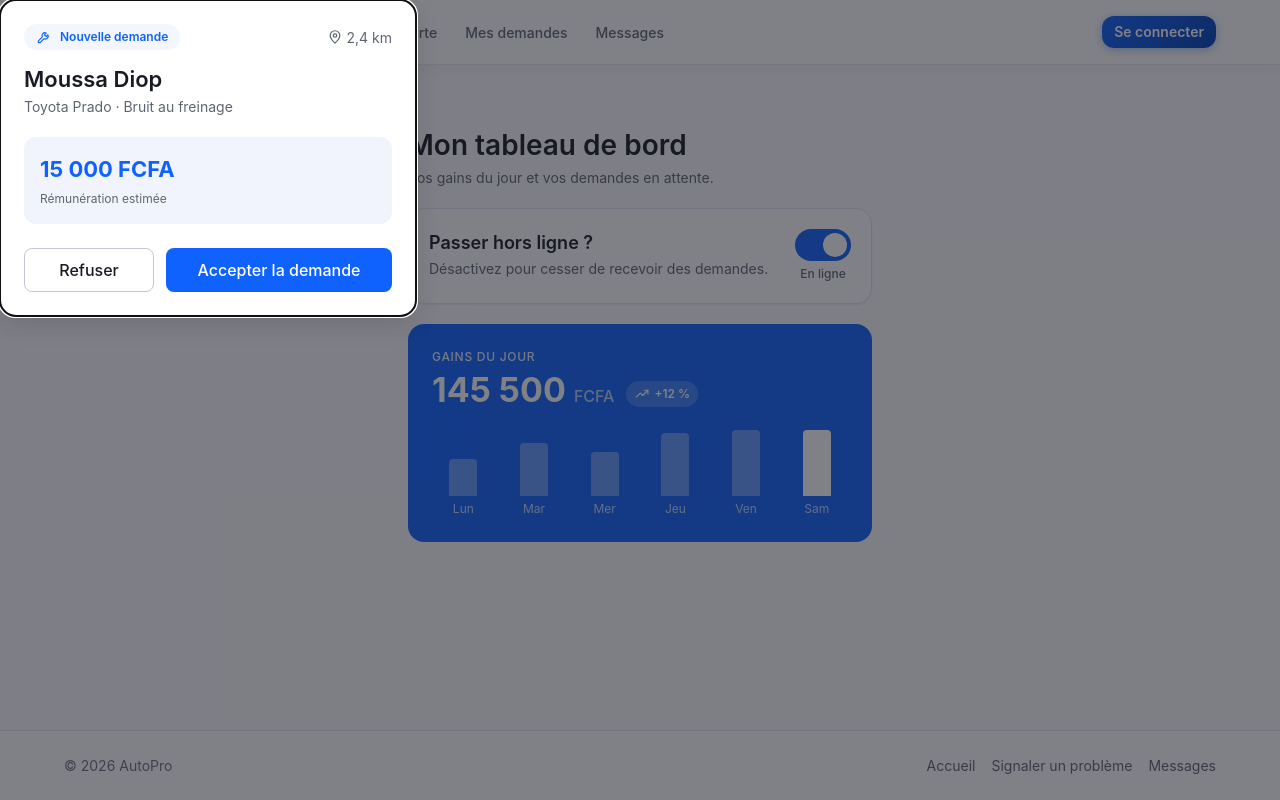
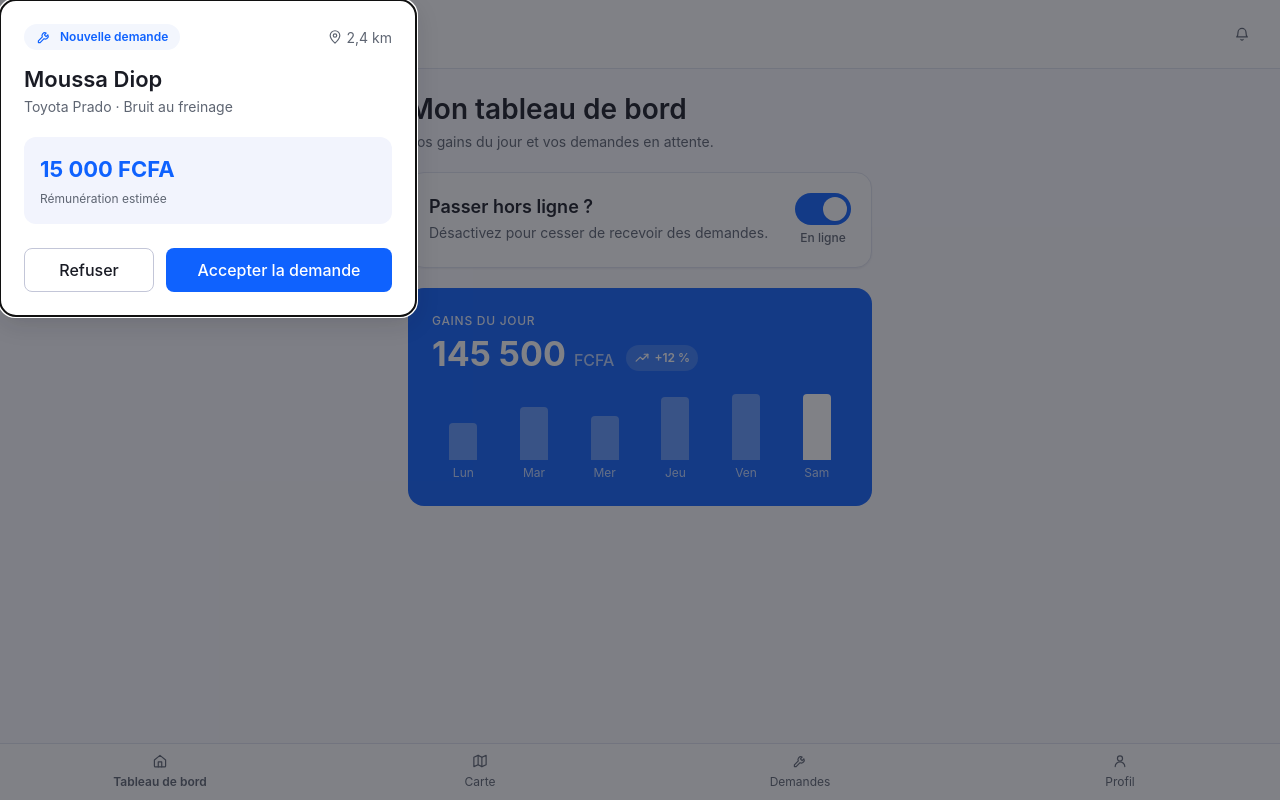
Before and after one commit to Ideas-into-Code/AutoPro_Frontend, an Angular app in the folder Frontend/: page /mecanicien in a window 1280 px wide. Built offline with nearby package versions, Linux system fonts and the light colour scheme.

Commit message:
#16 Dashboard Mecanicien - coquille propre a l'espace mecanicien

```diff
--- a/Frontend/src/app/app.routes.ts
+++ b/Frontend/src/app/app.routes.ts
@@ -43,6 +43,25 @@ export const routes: Routes = [
     loadChildren: () => import('@features/auth/auth.routes').then((m) => m.authRoutes),
   },
 
+  // --- Espace mécanicien, sous sa propre coquille ---------------------------
+  // Séparé de l'espace client : un mécanicien n'a que faire d'un menu qui
+  // propose « Mécaniciens » ou « Mes demandes ». Deux personas, deux
+  // navigations, donc deux coquilles.
+  {
+    path: 'mecanicien',
+    loadComponent: () =>
+      import('./layouts/mechanic-shell/mechanic-shell').then((m) => m.MechanicShell),
+    children: [
+      {
+        path: '',
+        loadChildren: () =>
+          import('@features/mechanic-dashboard/mechanic-dashboard.routes').then(
+            (m) => m.mechanicDashboardRoutes,
+          ),
+      },
+    ],
+  },
+
   // --- Espace client, sous la coquille commune ------------------------------
   {
     path: '',
@@ -79,13 +98,6 @@ export const routes: Routes = [
 
       // --- Espace mécanicien ------------------------------------------------
       {
-        path: 'mecanicien',
-        loadChildren: () =>
-          import('@features/mechanic-dashboard/mechanic-dashboard.routes').then(
-            (m) => m.mechanicDashboardRoutes,
-          ),
-      },
-      {
         path: 'tarifs',
         loadChildren: () => import('@features/pricing/pricing.routes').then((m) => m.pricingRoutes),
       },
--- /dev/null
+++ b/Frontend/src/app/layouts/mechanic-shell/mechanic-shell.html
@@ -0,0 +1,61 @@
+<a class="ap-mecano-shell__skip" href="#contenu-mecanicien">Aller au contenu principal</a>
+
+<header class="ap-mecano-shell__bar">
+  <p class="ap-mecano-shell__brand">
+    <app-icon class="ap-mecano-shell__brand-icon" name="voiture" size="sm" />
+    AutoPro
+    <span class="ap-mecano-shell__brand-space">Espace mécanicien</span>
+  </p>
+
+  <button type="button" class="ap-mecano-shell__notifications">
+    <span class="ap-mecano-shell__notifications-label">Notifications</span>
+    <app-icon name="cloche" size="sm" />
+  </button>
+</header>
+
+<main id="contenu-mecanicien" class="ap-mecano-shell__main" tabindex="-1">
+  <router-outlet />
+</main>
+
+<!--
+  `aria-current="page"` en plus de la couleur : dans une barre de quatre
+  pictogrammes, la seule teinte ne dit pas à un lecteur d'écran où l'on est.
+-->
+<nav class="ap-mecano-shell__nav" aria-label="Navigation mécanicien">
+  <a
+    routerLink="/mecanicien"
+    routerLinkActive="ap-mecano-shell__link--active"
+    [routerLinkActiveOptions]="{ exact: true }"
+    ariaCurrentWhenActive="page"
+  >
+    <app-icon name="accueil" size="sm" />
+    Tableau de bord
+  </a>
+
+  <a
+    routerLink="/carte"
+    routerLinkActive="ap-mecano-shell__link--active"
+    ariaCurrentWhenActive="page"
+  >
+    <app-icon name="carte" size="sm" />
+    Carte
+  </a>
+
+  <a
+    routerLink="/demandes"
+    routerLinkActive="ap-mecano-shell__link--active"
+    ariaCurrentWhenActive="page"
+  >
+    <app-icon name="cle" size="sm" />
+    Demandes
+  </a>
+
+  <a
+    routerLink="/mecaniciens/mec-001"
+    routerLinkActive="ap-mecano-shell__link--active"
+    ariaCurrentWhenActive="page"
+  >
+    <app-icon name="profil" size="sm" />
+    Profil
+  </a>
+</nav>
--- /dev/null
+++ b/Frontend/src/app/layouts/mechanic-shell/mechanic-shell.scss
@@ -0,0 +1,134 @@
+@use 'index' as ds;
+
+:host {
+  display: flex;
+  flex-direction: column;
+  min-height: 100dvh;
+  background-color: var(--ap-surface-page);
+}
+
+.ap-mecano-shell__skip {
+  @include ds.visually-hidden;
+
+  // Réapparaît à la tabulation : c'est le premier élément atteint au clavier.
+  &:focus {
+    position: static;
+    display: block;
+    width: auto;
+    height: auto;
+    padding: var(--ap-space-3);
+    overflow: visible;
+    color: var(--ap-text-on-primary);
+    background-color: var(--ap-color-primary);
+    clip-path: none;
+  }
+}
+
+// --- Barre de marque ---------------------------------------------------------
+
+.ap-mecano-shell__bar {
+  position: sticky;
+  top: 0;
+  z-index: var(--ap-z-sticky);
+  display: flex;
+  gap: var(--ap-space-3);
+  align-items: center;
+  justify-content: space-between;
+  padding: var(--ap-space-3) var(--ap-space-4);
+  background-color: var(--ap-surface-raised);
+  border-bottom: var(--ap-border-width-thin) solid var(--ap-border-subtle);
+}
+
+.ap-mecano-shell__brand {
+  display: flex;
+  flex-wrap: wrap;
+  gap: var(--ap-space-2);
+  align-items: baseline;
+  margin: 0;
+  color: var(--ap-color-primary);
+  font-weight: var(--ap-font-weight-bold);
+  font-size: var(--ap-font-size-lg);
+}
+
+.ap-mecano-shell__brand-icon {
+  align-self: center;
+}
+
+// Mention qui distingue l'espace mécanicien de l'espace client, pour éviter
+// toute confusion quand on jongle entre les deux pendant les démonstrations.
+.ap-mecano-shell__brand-space {
+  color: var(--ap-text-secondary);
+  font-weight: var(--ap-font-weight-regular);
+  font-size: var(--ap-font-size-xs);
+}
+
+.ap-mecano-shell__notifications {
+  display: inline-flex;
+  align-items: center;
+  justify-content: center;
+  // Cible tactile de 44 px, minimum exigé par les conventions.
+  min-width: 2.75rem;
+  min-height: 2.75rem;
+  color: var(--ap-text-secondary);
+  background: none;
+  border: 0;
+  border-radius: var(--ap-radius-full);
+  cursor: pointer;
+
+  @include ds.focus-ring;
+
+  &:hover {
+    color: var(--ap-text-primary);
+    background-color: var(--ap-surface-sunken);
+  }
+}
+
+.ap-mecano-shell__notifications-label {
+  @include ds.visually-hidden;
+}
+
+// --- Contenu -----------------------------------------------------------------
+
+.ap-mecano-shell__main {
+  flex: 1;
+  // Réserve la hauteur de la barre basse : sans cela, elle recouvrirait la fin
+  // du contenu au défilement.
+  padding-bottom: 5rem;
+}
+
+// --- Navigation basse --------------------------------------------------------
+
+.ap-mecano-shell__nav {
+  position: fixed;
+  bottom: 0;
+  left: 0;
+  z-index: var(--ap-z-sticky);
+  display: flex;
+  width: 100%;
+  background-color: var(--ap-surface-raised);
+  border-top: var(--ap-border-width-thin) solid var(--ap-border-subtle);
+  // Évite que la barre passe sous le geste de retour des téléphones récents.
+  padding-bottom: env(safe-area-inset-bottom, 0);
+
+  a {
+    display: flex;
+    flex: 1;
+    flex-direction: column;
+    gap: var(--ap-space-1);
+    align-items: center;
+    justify-content: center;
+    min-height: 3.5rem;
+    padding: var(--ap-space-2);
+    color: var(--ap-text-secondary);
+    font-size: var(--ap-font-size-xs);
+    text-align: center;
+    text-decoration: none;
+
+    @include ds.focus-ring(-2px);
+  }
+}
+
+.ap-mecano-shell__link--active {
+  color: var(--ap-color-primary);
+  font-weight: var(--ap-font-weight-semibold);
+}
--- /dev/null
+++ b/Frontend/src/app/layouts/mechanic-shell/mechanic-shell.ts
@@ -0,0 +1,26 @@
+import { ChangeDetectionStrategy, Component } from '@angular/core';
+import { RouterLink, RouterLinkActive, RouterOutlet } from '@angular/router';
+
+import { Icon } from '@shared/ui';
+
+/**
+ * Coquille de l'espace mécanicien : barre de marque, contenu, navigation basse.
+ *
+ * Distincte de `ClientShell`, et c'est tout l'objet de ce composant. Le
+ * tableau de bord était initialement rendu sous la coquille client, dont il
+ * héritait le menu — « Mécaniciens », « Mes demandes »… — c'est-à-dire la
+ * navigation de quelqu'un qui *cherche* un mécanicien, proposée à un
+ * mécanicien. Deux personas, deux navigations.
+ *
+ * Navigation basse plutôt que latérale : le mécanicien consulte son tableau de
+ * bord au téléphone, souvent debout devant un véhicule. C'est ce que montre la
+ * maquette, et ce que le pouce atteint.
+ */
+@Component({
+  selector: 'app-mechanic-shell',
+  imports: [RouterOutlet, RouterLink, RouterLinkActive, Icon],
+  templateUrl: './mechanic-shell.html',
+  styleUrl: './mechanic-shell.scss',
+  changeDetection: ChangeDetectionStrategy.OnPush,
+})
+export class MechanicShell {}
```
